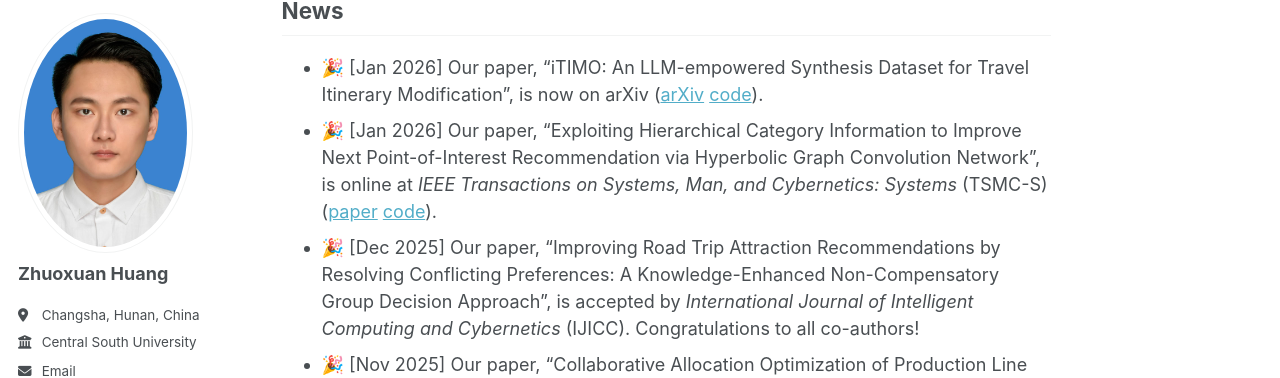
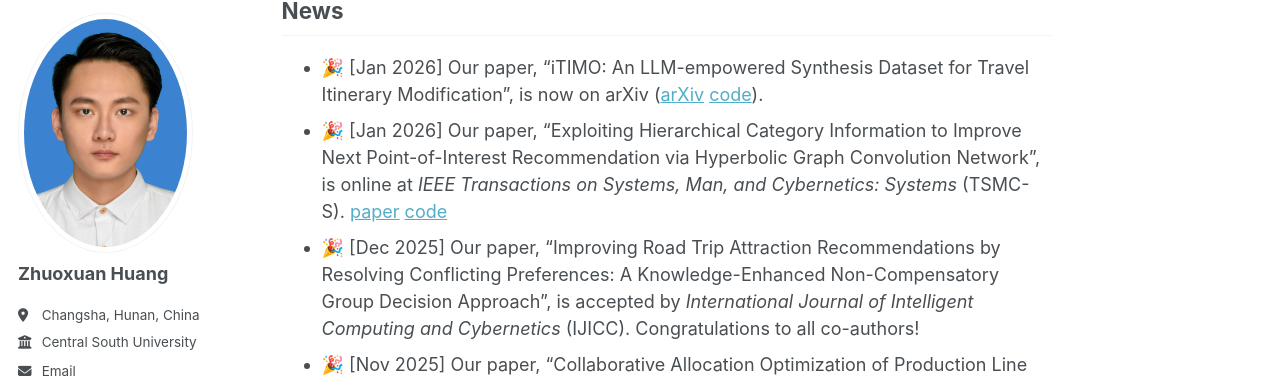
Before and after one commit to zelo2/zelo2.github.io, a Jekyll site: the page built from _pages/about.md, in a window 1280 px wide and 900 px high, scrolled down 478 px. Shown: the part 86-464 px from the top of the window. Built offline with Jekyll 4.4.1, drawn with Linux system fonts in a browser that asks for light colours; some web fonts are replaced; a script that is not in the unit is left out.

```diff
--- a/_pages/about.md
+++ b/_pages/about.md
@@ -15,7 +15,7 @@ Currently, I am a CSC-funded visting student co-supervised by [Prof. Zhu Sun](ht
 News
 ------
 - 🎉 [Jan 2026] Our paper, "iTIMO: An LLM-empowered Synthesis Dataset for Travel Itinerary Modification", is now on arXiv ([arXiv](https://arxiv.org/abs/2601.10609) [code](https://github.com/zelo2/iTIMO)).
-- 🎉 [Jan 2026] Our paper, "Exploiting Hierarchical Category Information to Improve Next Point-of-Interest Recommendation via Hyperbolic Graph Convolution Network", is online at <i>IEEE Transactions on Systems, Man, and Cybernetics: Systems</i> (TSMC-S) ([paper](https://ieeexplore.ieee.org/abstract/document/11361287) [code](https://github.com/zelo2/HGPR)).
+- 🎉 [Jan 2026] Our paper, "Exploiting Hierarchical Category Information to Improve Next Point-of-Interest Recommendation via Hyperbolic Graph Convolution Network", is online at <i>IEEE Transactions on Systems, Man, and Cybernetics: Systems</i> (TSMC-S). [paper](https://ieeexplore.ieee.org/abstract/document/11361287) [code](https://github.com/zelo2/HGPR)
 - 🎉 [Dec 2025] Our paper, "Improving Road Trip Attraction Recommendations by Resolving Conflicting Preferences: A Knowledge-Enhanced Non-Compensatory Group Decision Approach", is accepted by <i>International Journal of Intelligent Computing and Cybernetics</i> (IJICC). Congratulations to all co-authors!
 - 🎉 [Nov 2025] Our paper, "Collaborative Allocation Optimization of Production Line Workers Based on Multidimensional Feature Measurement and E-CARGO Model", is accepted by <i>IEEE Transactions on Computational Social Systems</i> (TCSS). Congratulations to all co-authors!
 - 🎉 [Oct 2024] Our paper, "Collaborative Route Planning of Road Trips in Regional Central Cities of China: An Approach Based on E-CARGO Model", is accepted by <i>IEEE Transactions on Computational Social Systems</i> (TCSS). Congratulations to all co-authors!
```
